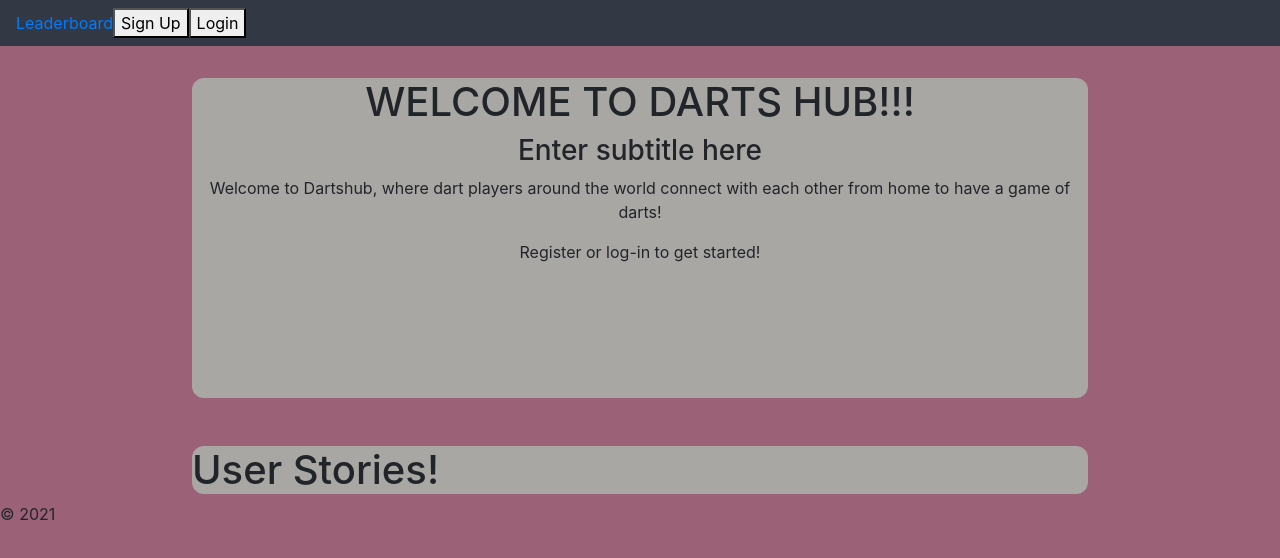
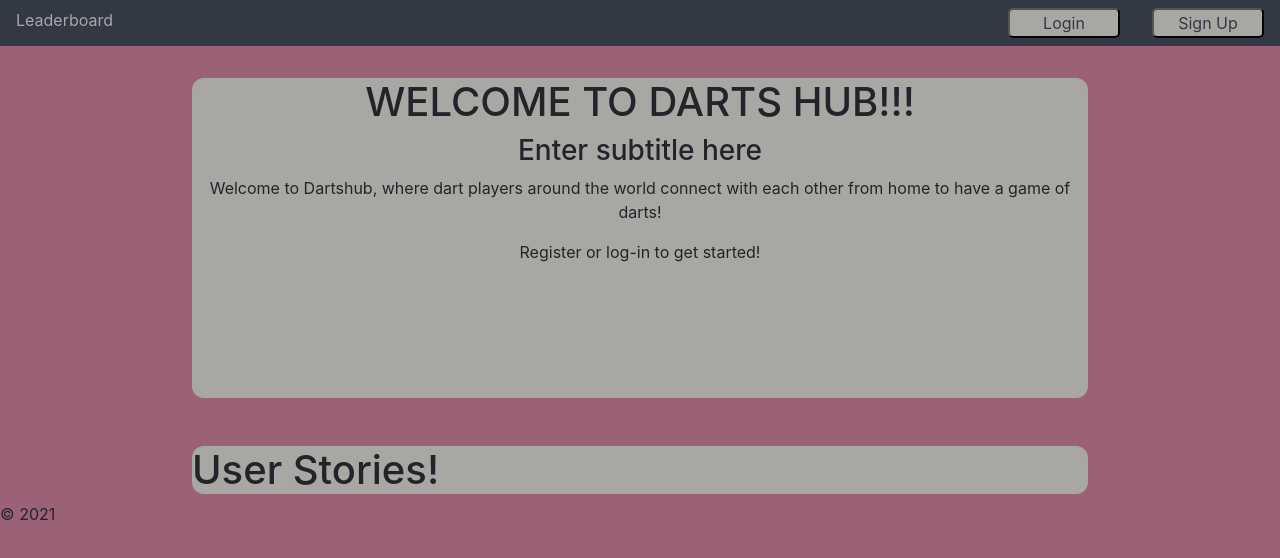
Before and after one commit to HeyAero/dartshub, a React app in the folder client/: page / in a window 1280 px wide. Shown: the top 558 px of the page. Built offline with nearby package versions, Linux system fonts and the light colour scheme.

Commit message:
Add navbar styling

```diff
--- a/client/src/components/GameNavbar/_GameNavbar.scss
+++ b/client/src/components/GameNavbar/_GameNavbar.scss
@@ -4,3 +4,15 @@
     text-align: center;
     margin-left: 45%;
 }
+#logout{
+    float: right;
+    background-color: rgb(169,167,164);
+    color: rgb(51,56,69);
+}
+#logout:hover{
+    background-color: rgb(155,98,119);
+    color: rgb(51,56,69);
+}
+#GameNav{
+    width: 100%;
+}
--- a/client/src/components/GameNavbar/index.js
+++ b/client/src/components/GameNavbar/index.js
@@ -19,7 +19,7 @@ const GameNavbar = () => {
                         <div id="GameNav">
 
 
-                            <a href='/'>Home</a>
+                            <a className="Home-nav" href='/'>Home</a>
 
 
                             <button className="log" id="logout" onClick={openModalLogout} >Leave Game</button>
--- a/client/src/components/LeaderboardNav/index.js
+++ b/client/src/components/LeaderboardNav/index.js
@@ -86,7 +86,7 @@ const LeaderboardNav = () =>{
                             <div className="navbar-collapse" id="navbarMain">
 
 
-                                        <a href='/'>Home</a>
+                                        <a className="Home-nav"href='/'>Home</a>
 
 
                                         <button className="button" id="signup" onClick={openModal}>Sign Up</button>
--- a/client/src/components/Navbar/_Navbar.scss
+++ b/client/src/components/Navbar/_Navbar.scss
@@ -15,3 +15,27 @@
 .subtitle{
     text-align: center;
 }
+.button{
+    width: 7rem;
+    border-radius: 5px;
+    background-color: rgb(169,167,164);
+    color: rgb(51,56,69);
+}
+
+.button:hover{
+    background-color: rgb(155,98,119);
+    color: rgb(51,56,69);
+}
+#signup{
+    float: right;
+}
+#login{
+    float: right;
+    margin-right: 2rem;
+}
+#leaderboard-nav{
+    color: rgb(169,167,164);
+}
+.Home-nav{
+    color: rgb(169,167,164);
+}
--- a/client/src/components/Navbar/index.js
+++ b/client/src/components/Navbar/index.js
@@ -29,7 +29,7 @@ const Navbar = () =>{
                             <div className="navbar-collapse" id="navbarMain">
 
 
-                                        <a href='leaderboard'>Leaderboard</a>
+                                        <a id="leaderboard-nav" href='leaderboard'>Leaderboard</a>
 
 
                                         <button className="button" id="signup" onClick={openModal}>Sign Up</button>
```
